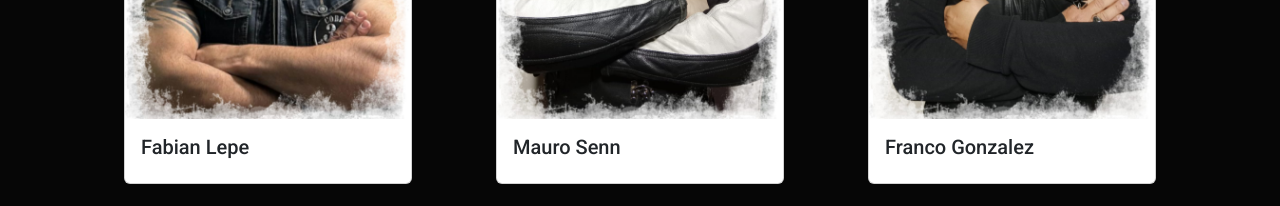
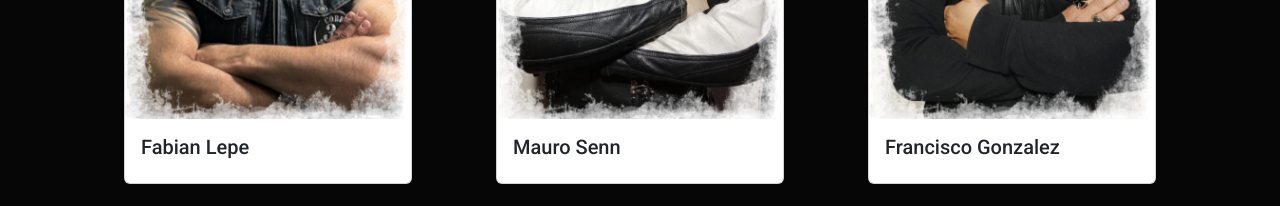
Before and after one commit to ignacioainol/cobrasmc, a React (Create React App) app: page /members in a window 1280 px wide. Shown: the part 2620-2826 px from the top of the page. Built offline with nearby package versions, Linux system fonts and the light colour scheme.

Commit message:
fix Francisco name

```diff
--- a/src/screens/MembersScreen.js
+++ b/src/screens/MembersScreen.js
@@ -207,7 +207,7 @@ export const MembersScreen = () => {
               className="card-img-top"
             />
             <Card.Body>
-              <Card.Title>Franco Gonzalez</Card.Title>
+              <Card.Title>Francisco Gonzalez</Card.Title>
             </Card.Body>
           </Card>
         </div>
```
